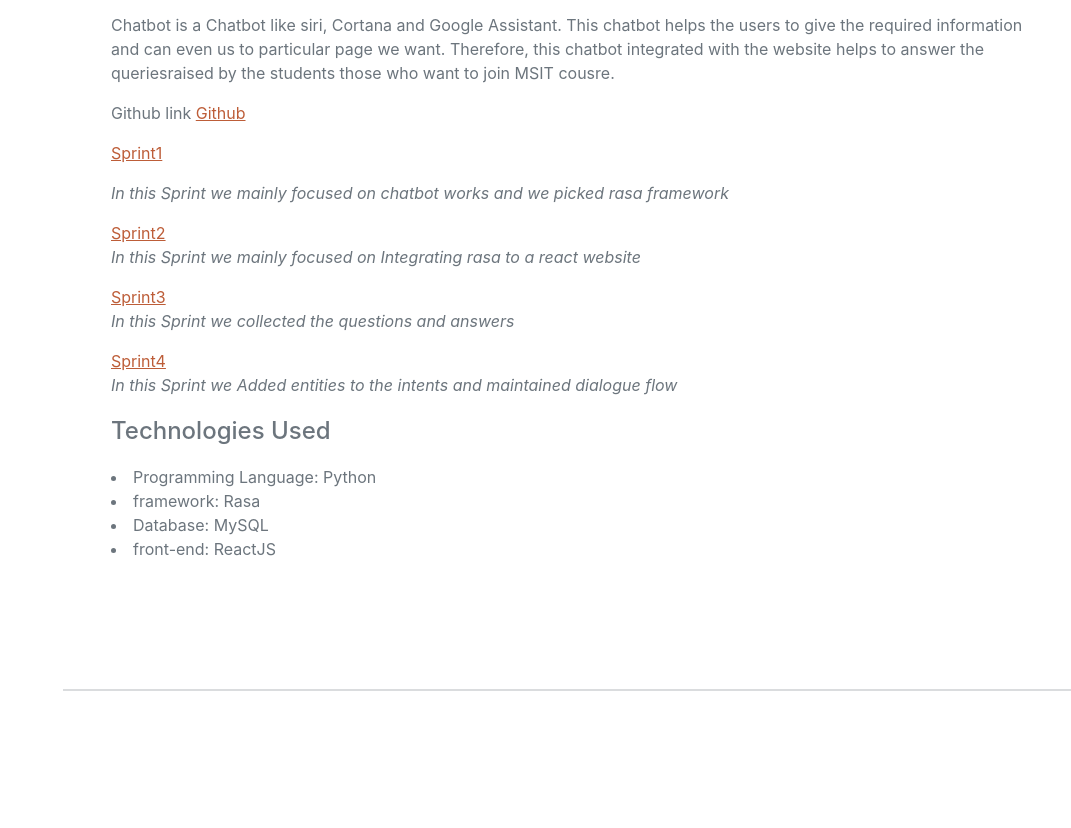
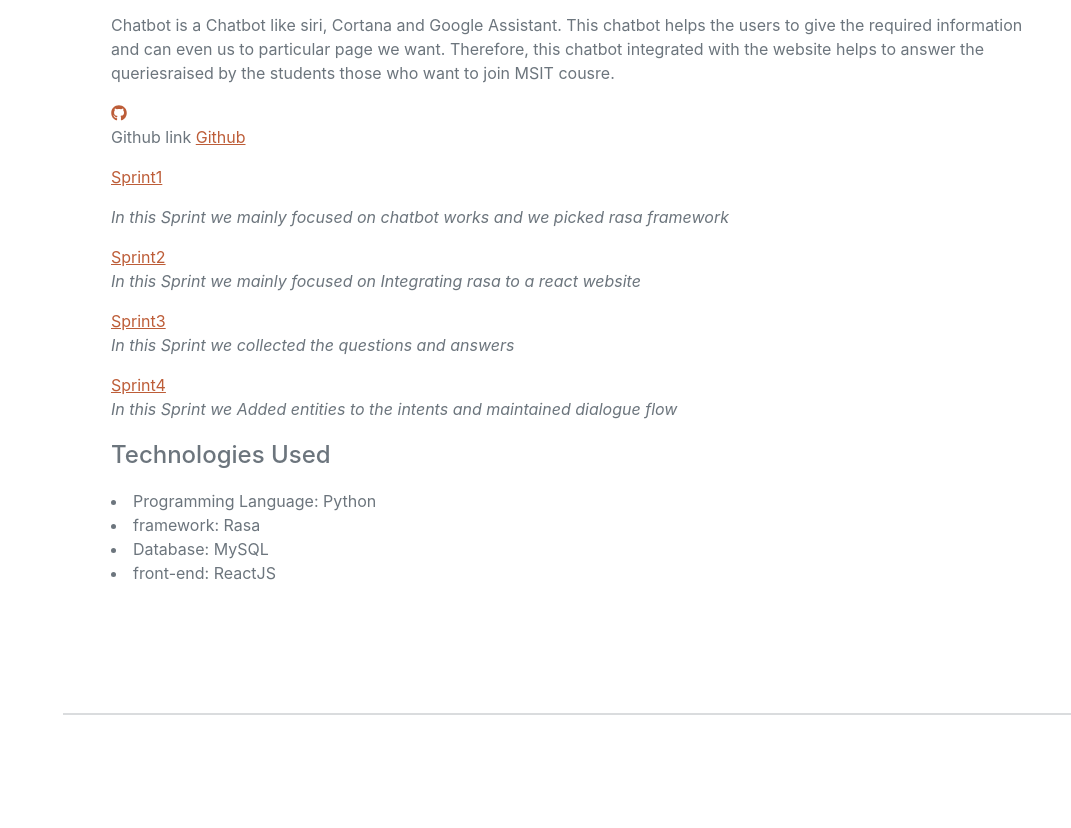
Before and after one commit to Vijayabhanuuu/Vijayabhanuuu.github.io, a plain HTML site: page index.html in a window 1280 px wide. Shown: the part 3274-4102 px from the top of the page, without its empty margins (209-1280 px from the left). Drawn offline with nearby package versions, Linux system fonts and the light colour scheme; a web font is replaced by a local one.

Commit message:
Update index.html

```diff
--- a/index.html
+++ b/index.html
@@ -198,6 +198,9 @@
                                 give the required information and can even us to particular page we want. Therefore, this chatbot
                                 integrated with the website helps to answer the queriesraised by the students those who want to join MSIT cousre.
                             </p>
+
+                           <a class="social-icon" href="https://github.com/Vijayabhanuuu"><i class="fab fa-github"></i></a>
+
                            <p> Github link <a href="https://github.com/iiit-msit/MSIT-ChatBot.git">Github</a> <p>
                             <a href="https://github.com/iiit-msit/MSIT-ChatBot/projects/1">Sprint1</a>
                             <p><em>In this Sprint we mainly focused on chatbot works and we picked rasa framework</em></p>
```
